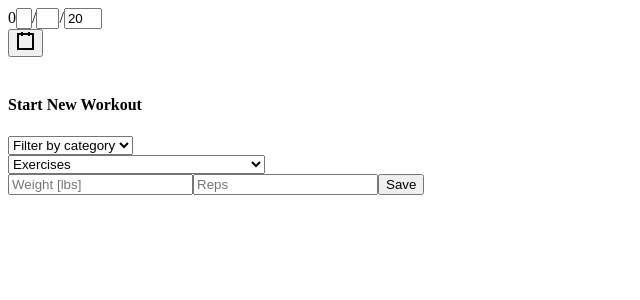
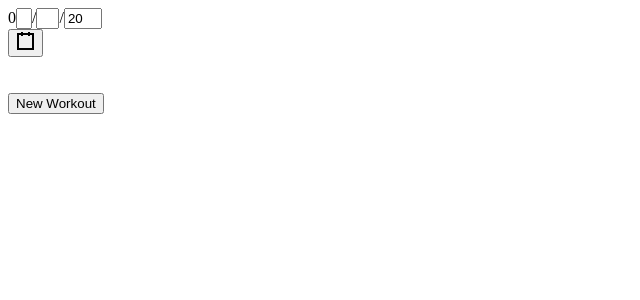
Before and after one commit to Wrthlor/Fitness-Tracker, a React (Create React App) app in the folder frontend/: page / in a window 1280 px wide. Both pictures are taken after a click on the button "Create Workout Log". Shown: the top 300 px of the page, without its empty margins (0-640 px from the left). Built offline with nearby package versions, Linux system fonts and the light colour scheme.

Commit message:
Implemented conditional rendering for creating new workouts/sets

```diff
--- a/frontend/src/App.js
+++ b/frontend/src/App.js
@@ -38,7 +38,7 @@ const App = () => {
         };
         setWorkouts(workouts.concat(workoutObject));
         setNewWorkout({
-            lift: newWorkout.lift,
+            lift: 'Exercises',
             weight: '',
             reps: '',
             logs_id: newWorkout.logs_id
@@ -88,7 +88,6 @@ const App = () => {
 
     // Creates new workout
     const handleNewWorkout = (event) => {
-        // let target = event.target;
         setNewWorkout({
             ...newWorkout,
             logs_id: getLogId(logs, formattedDate),
@@ -117,21 +116,18 @@ const App = () => {
             />
             <br />
 
-            {checkExistingLog(logs, formattedDate) ?
-                (
+            {checkExistingLog(logs, formattedDate)
+                ? (
                     <Logs
                         handleSave={handleSave}
                         newWorkout={newWorkout}
                         handleNewWorkout={handleNewWorkout}
                         loggedWorkouts={getWorkouts(logs, workouts)}
-                        deleteButton={handleDelete}
-                    />
-                ) :
-                (
+                        deleteButton={handleDelete} /> )
+                : (
                     <button onClick={handleNewLog}>
                         Create Workout Log
-                    </button>
-                )
+                    </button> )
             }
         </div>
     );
--- a/frontend/src/components/Categories.js
+++ /dev/null
@@ -1,67 +0,0 @@
-import React, { useState } from 'react';
-import sampleData from '../sampleData/data';
-
-import Dropdown from './Dropdown';
-
-const Categories = ({ newWorkout, handleNewWorkout }) => {
-
-    const categories = sampleData.exerciseCategory;
-    const exercises = sampleData.exerciseList_with_ids;
-    const [exerciseList, setExerciseList ] = useState(exercises);
-
-    let categoriesPlaceholder = 'Filter by category';
-
-    // Adjusts what exercises are shown according to category selected
-    const handleExerciseList = (event) => {
-        event.preventDefault();
-        let value = event.target.value;
-
-        if (value === categoriesPlaceholder) {
-            setExerciseList(exercises);
-        }
-        else {
-            let targetCategory = categories.filter(category => category.name === value)
-            let categorizedExercises = exercises.filter(exercise => exercise.categories_id === targetCategory[0].id)
-            setExerciseList(categorizedExercises)
-        }
-    }
-
-    return (
-        <div name="test">
-            <Dropdown
-                list={categories}
-                placeholder={categoriesPlaceholder}
-                onChange={handleExerciseList}
-            />
-
-            <Dropdown
-                name='lift'
-                list={exerciseList}
-                placeholder={'Exercises'}
-                onChange={handleNewWorkout}
-            />
-
-            <input
-                name="weight"
-                type="number"
-                min="0"
-                step="0.25"
-                placeholder="Weight [lbs]"
-                value={newWorkout.weight}
-                onChange={handleNewWorkout} />
-            <input
-                name="reps"
-                type="number"
-                min="0"
-                step="1"
-                placeholder="Reps"
-                value={newWorkout.reps}
-                onChange={handleNewWorkout} />
-            <button>
-                Save
-            </button>
-        </div>
-    )
-};
-
-export default Categories;
--- a/frontend/src/components/Dropdown.js
+++ b/frontend/src/components/Dropdown.js
@@ -30,7 +30,7 @@ const Dropdown = ({
                 }
             </select>
         </div>
-    )
+    );
 };
 
 export default Dropdown;
--- a/frontend/src/components/Workouts.js
+++ b/frontend/src/components/ExistingWorkouts.js
@@ -2,7 +2,7 @@ import React from 'react';
 import Sets from './Sets';
 
 // Workout block - contains lift name and corresponding weight/reps
-const Workouts = ({ loggedWorkouts, deleteButton }) => {
+const ExistingWorkouts = ({ loggedWorkouts, deleteButton }) => {
     // Array of unique exercises, aka lifts
     const exercises = Array.from(new Set(loggedWorkouts.map(element => element.lift)));
 
@@ -26,4 +26,4 @@ const Workouts = ({ loggedWorkouts, deleteButton }) => {
     );
 };
 
-export default Workouts;
+export default ExistingWorkouts;
--- a/frontend/src/components/Logs.js
+++ b/frontend/src/components/Logs.js
@@ -1,21 +1,19 @@
 import React from 'react';
 
-import Workouts from './Workouts';
-import Categories from './Categories';
+import ExistingWorkouts from './ExistingWorkouts';
+import NewWorkout from './NewWorkout';
 
 const Logs = ({ handleSave, newWorkout, handleNewWorkout, loggedWorkouts, deleteButton }) => {
 
     return (
         <div>
-            <form onSubmit={handleSave}>
-                <h4>Start New Workout</h4>
-                <Categories
-                    newWorkout={newWorkout}
-                    handleNewWorkout={handleNewWorkout}
-                />
-            </form>
+            <NewWorkout
+                handleSave={handleSave}
+                newWorkout={newWorkout}
+                handleNewWorkout={handleNewWorkout}
+            />
 
-            <Workouts
+            <ExistingWorkouts
                 loggedWorkouts={loggedWorkouts}
                 deleteButton={deleteButton}
             />
--- /dev/null
+++ b/frontend/src/components/NewSet.js
@@ -0,0 +1,37 @@
+import React from 'react';
+import Dropdown from './Dropdown';
+
+const NewSet = ({ exerciseList, newWorkout, handleNewWorkout }) => {
+    return (
+        <div>
+            <Dropdown
+                name='lift'
+                list={exerciseList}
+                hidden={true}
+                disabled={true}
+                placeholder={'Exercises'}
+                onChange={handleNewWorkout} />
+            <input
+                name="weight"
+                type="number"
+                min="0"
+                step="0.25"
+                placeholder="Weight [lbs]"
+                value={newWorkout.weight}
+                onChange={handleNewWorkout} />
+            <input
+                name="reps"
+                type="number"
+                min="0"
+                step="1"
+                placeholder="Reps"
+                value={newWorkout.reps}
+                onChange={handleNewWorkout} />
+            <button>
+                Save
+            </button>
+        </div>
+    );
+}
+
+export default NewSet;
--- /dev/null
+++ b/frontend/src/components/NewWorkout.js
@@ -0,0 +1,99 @@
+import React, { useState } from 'react';
+import sampleData from '../sampleData/data';
+
+import Dropdown from './Dropdown';
+import NewSet from './NewSet';
+
+const NewWorkout = ({ handleSave, newWorkout, handleNewWorkout }) => {
+
+    const [show, setShow] = useState({ workout: false, categories: false, exercises: false})
+
+    const categories = sampleData.exerciseCategory;
+    const exercises = sampleData.exerciseList_with_ids;
+    const [exerciseList, setExerciseList ] = useState(exercises);
+
+    // Adjusts what exercises are shown according to category selected
+    const handleExerciseList = (event) => {
+        event.preventDefault();
+
+        let targetCategory = categories.filter(category =>
+            category.name === event.target.value);
+        let categorizedExercises = exercises.filter(exercise =>
+            exercise.categories_id === targetCategory[0].id);
+
+        setExerciseList(categorizedExercises);
+    };
+
+    const handleClicks = (event) => {
+        switch (event.target.name) {
+            case 'New':
+                setShow({
+                    workout: !show.workout,
+                    categories: true,
+                    exercises: false
+                })
+                break;
+            case 'Category':
+                setShow({
+                    ...show,
+                    categories: false,
+                    exercises: true
+                })
+                break;
+            case 'Back':
+                setShow({
+                    ...show,
+                    categories: true,
+                    exercises: false
+                })
+                break;
+            default:
+                setShow({
+                    ...show,
+                    workout: false
+                })
+                break;
+        };
+    };
+
+    return (
+        <div>
+            <br />
+            <button name='New' onClick={handleClicks}>
+                {show.workout ? 'Cancel Workout' : 'New Workout'}
+            </button>
+
+            {show.workout &&
+                <div onSubmit={handleClicks}>
+                    <form onSubmit={handleSave}>
+                        <br />
+                        {show.categories &&
+                            <div onChange={handleClicks}>
+                                <Dropdown
+                                    name='Category'
+                                    list={categories}
+                                    hidden={true}
+                                    disabled={true}
+                                    placeholder={'Categories'}
+                                    onChange={handleExerciseList} />
+                            </div>
+                        }
+                        {show.exercises &&
+                            <div>
+                                <button name='Back' onClick={handleClicks}>
+                                    Go Back
+                                </button>
+                                <NewSet
+                                    exerciseList={exerciseList}
+                                    newWorkout={newWorkout}
+                                    handleNewWorkout={handleNewWorkout} />
+                            </div>
+                        }
+                    </form>
+                </div>
+            }
+        </div>
+    );
+};
+
+export default NewWorkout;
--- a/frontend/src/components/Sets.js
+++ b/frontend/src/components/Sets.js
@@ -20,7 +20,7 @@ const Sets = ({ workouts, lift, deleteButton }) => {
                 return "";
             })}
         </ul>
-    )
+    );
 };
 
 export default Sets;
```
